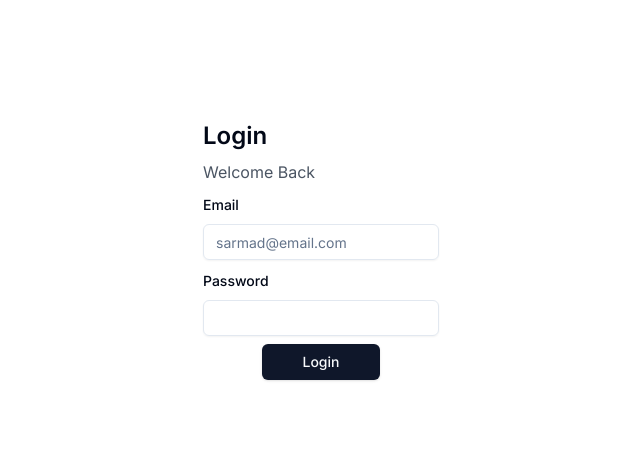
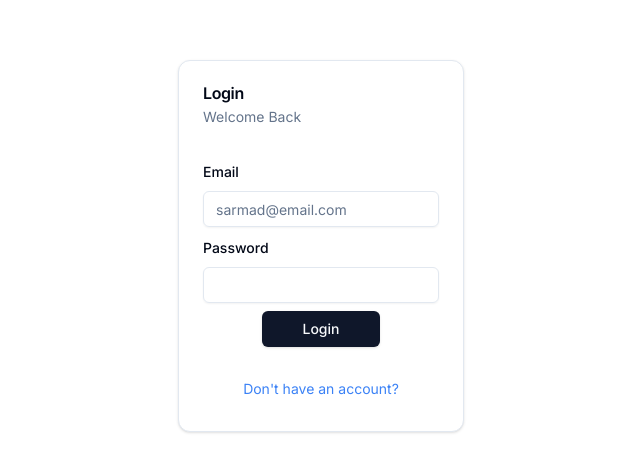
Before and after one commit to Sarmad426/nextjs-auth-v5, a Next.js app: page /sign-in in a window 1280 px wide. Shown: the part 154-626 px from the top of the page, without its empty margins (319-959 px from the left). Built offline with nearby package versions, Linux system fonts and the light colour scheme.

Commit message:
Added Card Wrapper

```diff
--- a/app/(auth)/sign-in/page.tsx
+++ b/app/(auth)/sign-in/page.tsx
@@ -1,6 +1,7 @@
 import { Metadata } from "next";
 import { SignInForm } from "../components/sign-in-form";
 import { Heading } from "@/components/ui/heading";
+import { CardWrapper } from "../components/card-wrapper";
 
 export const metadata: Metadata = {
   title: "Sign in",
@@ -10,8 +11,14 @@ export const metadata: Metadata = {
 export default function SignIn() {
   return (
     <div>
-      <Heading title="Login" description="Welcome Back" />
-      <SignInForm />
+      <CardWrapper
+        title="Login"
+        description="Welcome Back"
+        footerContent="Don't have an account?"
+        url="sign-up"
+      >
+        <SignInForm />
+      </CardWrapper>
     </div>
   );
 }
```
